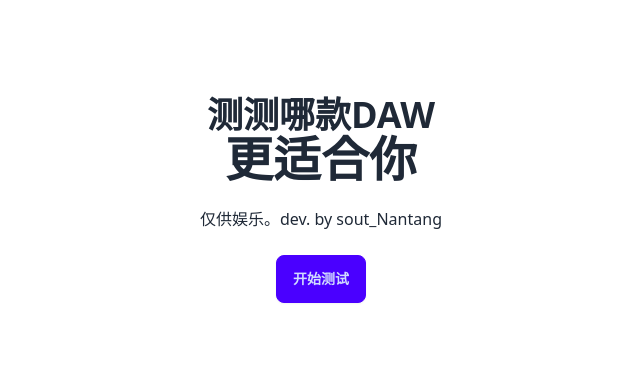
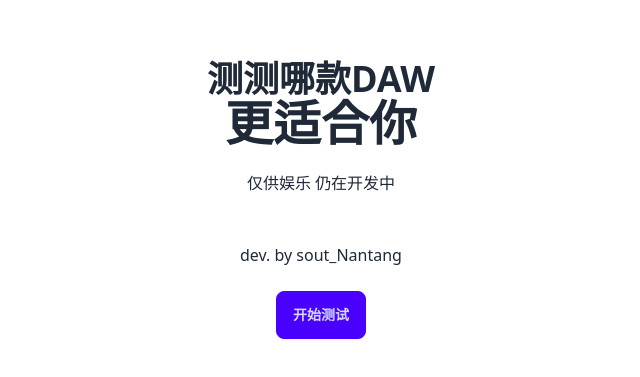
Before and after one commit to sout233/daw-test-web, a React (Vite) app: page / in a window 1280 px wide. Shown: the part 201-578 px from the top of the page, without its empty margins (319-959 px from the left). Built offline with nearby package versions, Linux system fonts and the light colour scheme.

Commit message:
Update Splash.jsx

```diff
--- a/src/Splash.jsx
+++ b/src/Splash.jsx
@@ -7,7 +7,8 @@
                 <div className="max-w-md">
                     <h1 className="text-4xl font-bold">测测哪款DAW</h1>
                     <h1 className="text-5xl font-bold">更适合你</h1>
-                    <p className="py-6">仅供娱乐。dev. by sout_Nantang</p>
+                    <p className="py-6">仅供娱乐 仍在开发中</p>
+                    <p className="py-6">dev. by sout_Nantang</p>
                     <Link className="btn btn-primary" to="/ex">开始测试</Link>
                 </div>
             </div>
```
